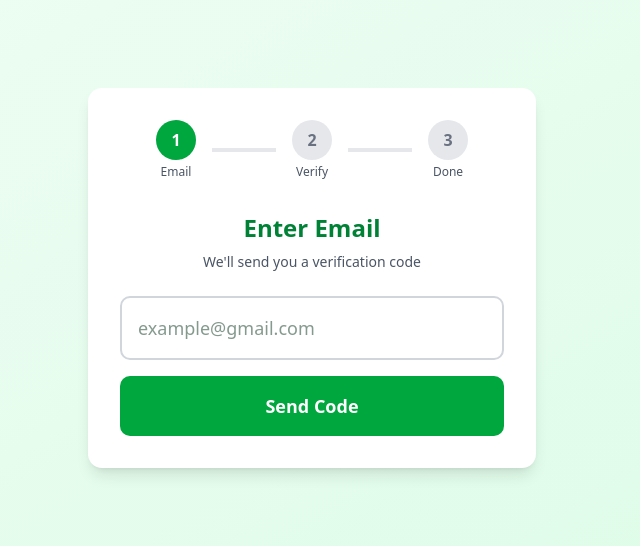
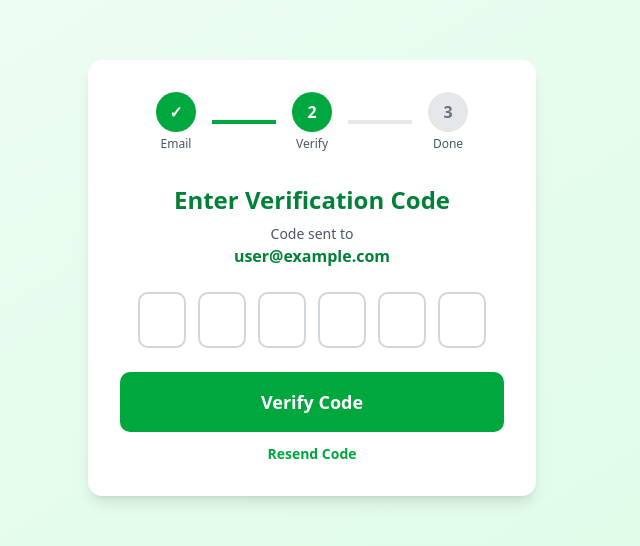
Before and after one commit to SheCanCODE-Capstone-Projects/Greenex_fe, a Next.js app: page /pages/otp in a window 1280 px wide. Shown: the part 122-668 px from the top of the page, without its empty margins (328-968 px from the left). Built offline with nearby package versions, Linux system fonts and the light colour scheme.

Commit message:
updated the otp page

```diff
--- a/src/app/pages/otp/page.tsx
+++ b/src/app/pages/otp/page.tsx
@@ -3,8 +3,8 @@
 import { useState, useRef, useEffect } from "react";
 
 export default function OTPPage() {
-  const [step, setStep] = useState(1);
-  const [email, setEmail] = useState("");
+  const [step, setStep] = useState(2);
+  const [email] = useState("user@example.com"); // Default email or get from props/context
   const [otp, setOtp] = useState(["", "", "", "", "", ""]);
   const [loading, setLoading] = useState(false);
   const inputRefs = useRef<(HTMLInputElement | null)[]>([]);
@@ -27,19 +27,7 @@ export default function OTPPage() {
     }
   };
 
-  const sendOTP = async () => {
-    if (!email) {
-      alert("Please enter your email!");
-      return;
-    }
-    setLoading(true);
 
-    // TODO: Backend API
-    setTimeout(() => {
-      setStep(2);
-      setLoading(false);
-    }, 800);
-  };
 
   const verifyOTP = async () => {
     const otpString = otp.join("");
@@ -101,34 +89,7 @@ export default function OTPPage() {
           </div>
         </div>
 
-        {/* Step 1: Email Input */}
-        {step === 1 && (
-          <div>
-            <h2 className="text-xl sm:text-2xl font-bold text-green-700 mb-2 text-center">
-              Enter Email
-            </h2>
-            <p className="text-gray-600 text-sm mb-6 text-center">
-              We'll send you a verification code
-            </p>
 
-            <input
-              type="email"
-              placeholder="example@gmail.com"
-              value={email}
-              onChange={(e) => setEmail(e.target.value)}
-              disabled={loading}
-              className="w-full p-3 sm:p-4 border-2 border-gray-300 rounded-lg mb-4 text-base sm:text-lg focus:outline-none focus:ring-2 focus:ring-green-500 focus:border-green-500 disabled:bg-gray-100"
-            />
-
-            <button
-              onClick={sendOTP}
-              disabled={loading}
-              className="w-full bg-green-600 text-white p-3 sm:p-4 rounded-lg font-semibold text-lg hover:bg-green-700 transition disabled:bg-gray-400"
-            >
-              {loading ? "Sending..." : "Send Code"}
-            </button>
-          </div>
-        )}
 
         {/* Step 2: OTP */}
         {step === 2 && (
@@ -166,20 +127,12 @@ export default function OTPPage() {
               {loading ? "Verifying..." : "Verify Code"}
             </button>
 
-            <div className="flex justify-between text-sm">
+            <div className="flex justify-center text-sm">
               <button
                 onClick={() => {
-                  setStep(1);
                   setOtp(["", "", "", "", "", ""]);
+                  // TODO: Resend OTP API call
                 }}
-                disabled={loading}
-                className="text-gray-600 hover:text-gray-800"
-              >
-                ← Change Email
-              </button>
-
-              <button
-                onClick={sendOTP}
                 disabled={loading}
                 className="text-green-600 font-semibold hover:underline"
               >
@@ -204,17 +157,6 @@ export default function OTPPage() {
 
             <p className="text-gray-600 mb-2">Your email</p>
             <p className="text-green-700 font-semibold text-lg break-all">{email}</p>
-
-            <button
-              onClick={() => {
-                setStep(1);
-                setEmail("");
-                setOtp(["", "", "", "", "", ""]);
-              }}
-              className="mt-6 bg-green-600 text-white px-6 sm:px-8 py-3 rounded-lg font-semibold hover:bg-green-700 transition"
-            >
-              Verify Another Email
-            </button>
           </div>
         )}
 
```
